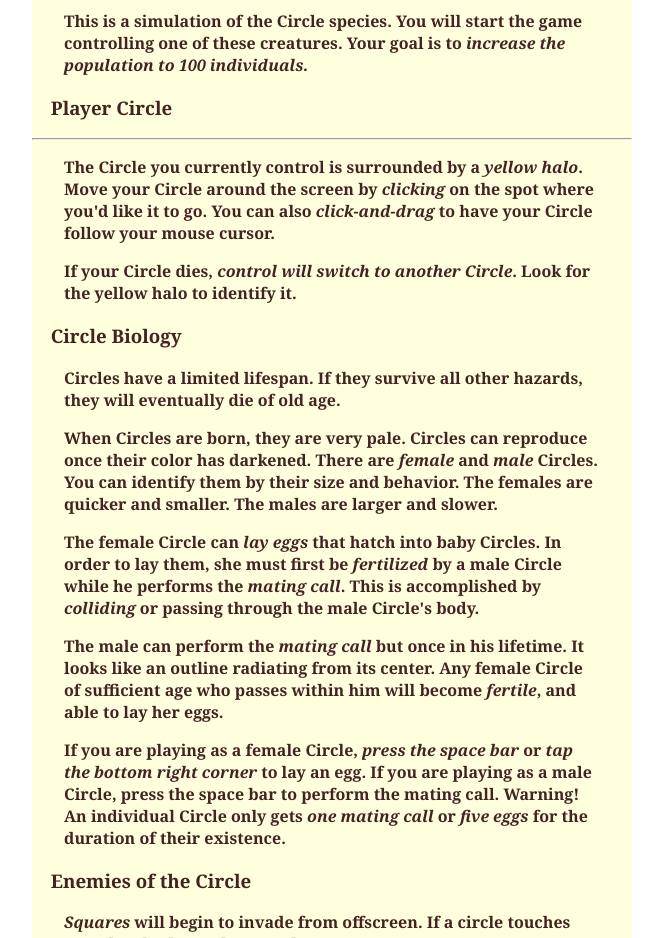
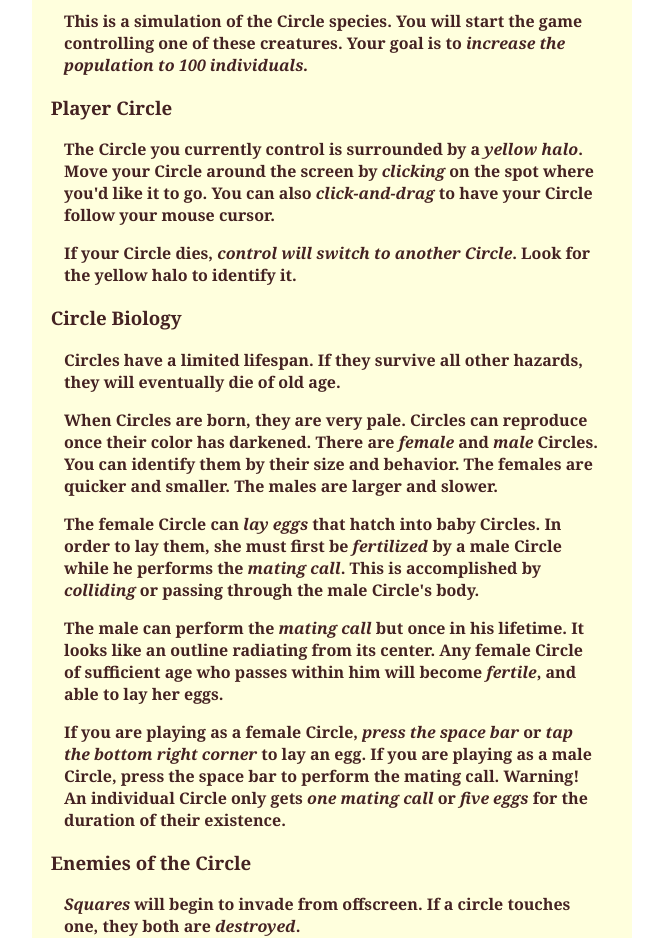
Before and after one commit to patrismith/Lay-Eggs, a plain HTML site: page index-mute.html in a window 1280 px wide. Shown: the part 820-1758 px from the top of the page, without its empty margins (308-971 px from the left). Drawn offline with Linux system fonts and the light colour scheme.

Commit message:
removed errant <hr />

```diff
--- a/index-mute.html
+++ b/index-mute.html
@@ -21,7 +21,7 @@
       </ul>
 </div>
       <p>This is a simulation of the Circle species. You will start the game controlling one of these creatures. Your goal is to <em>increase the population to 100 individuals.</em></p>
-      <h3>Player Circle</h3><hr />
+      <h3>Player Circle</h3>
       <p>The Circle you currently control is surrounded by a <em>yellow halo</em>. Move your Circle around the screen by <em>clicking</em> on the spot where you'd like it to go. You can also <em>click-and-drag</em> to have your Circle follow your mouse cursor.</p>
       <p>If your Circle dies, <em>control will switch to another Circle</em>. Look for the yellow halo to identify it.</p>
       <h3>Circle Biology</h3>
```
Also changed, not shown: index.html (+1 -1 lines).
